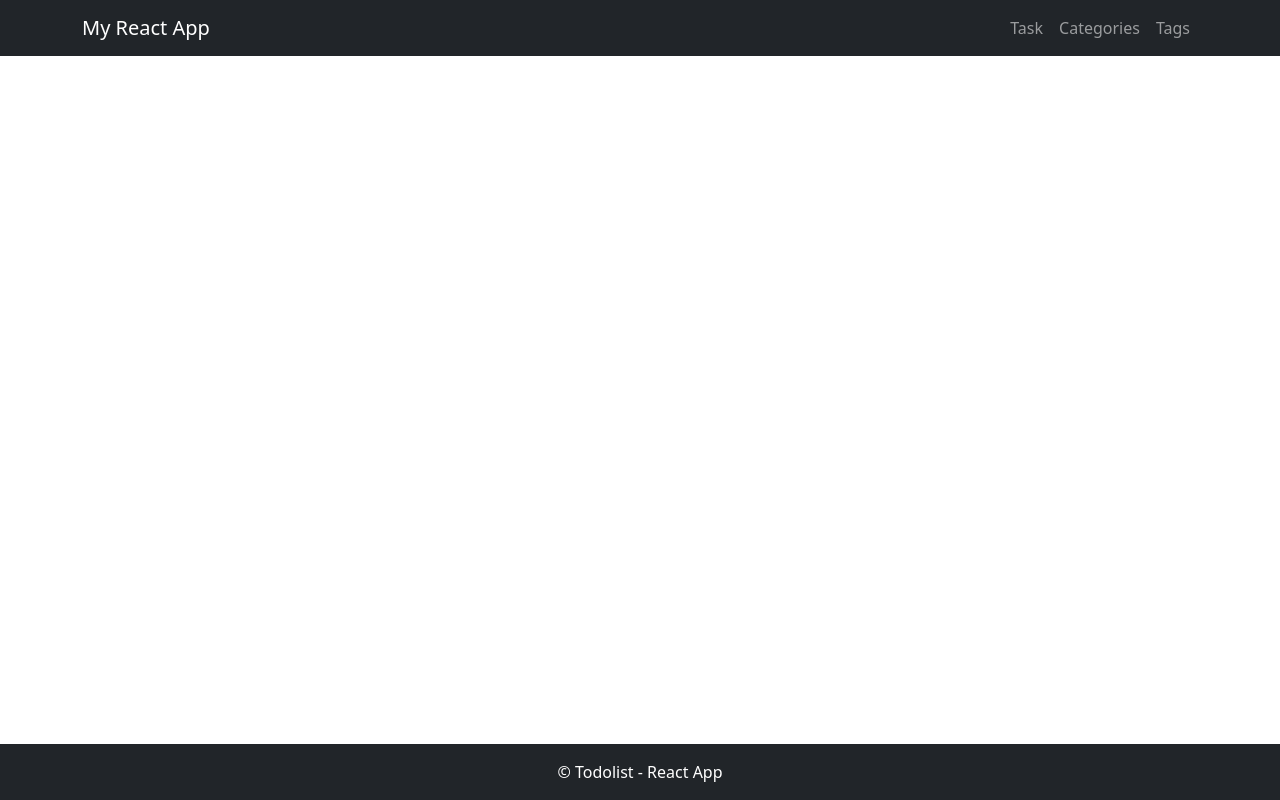
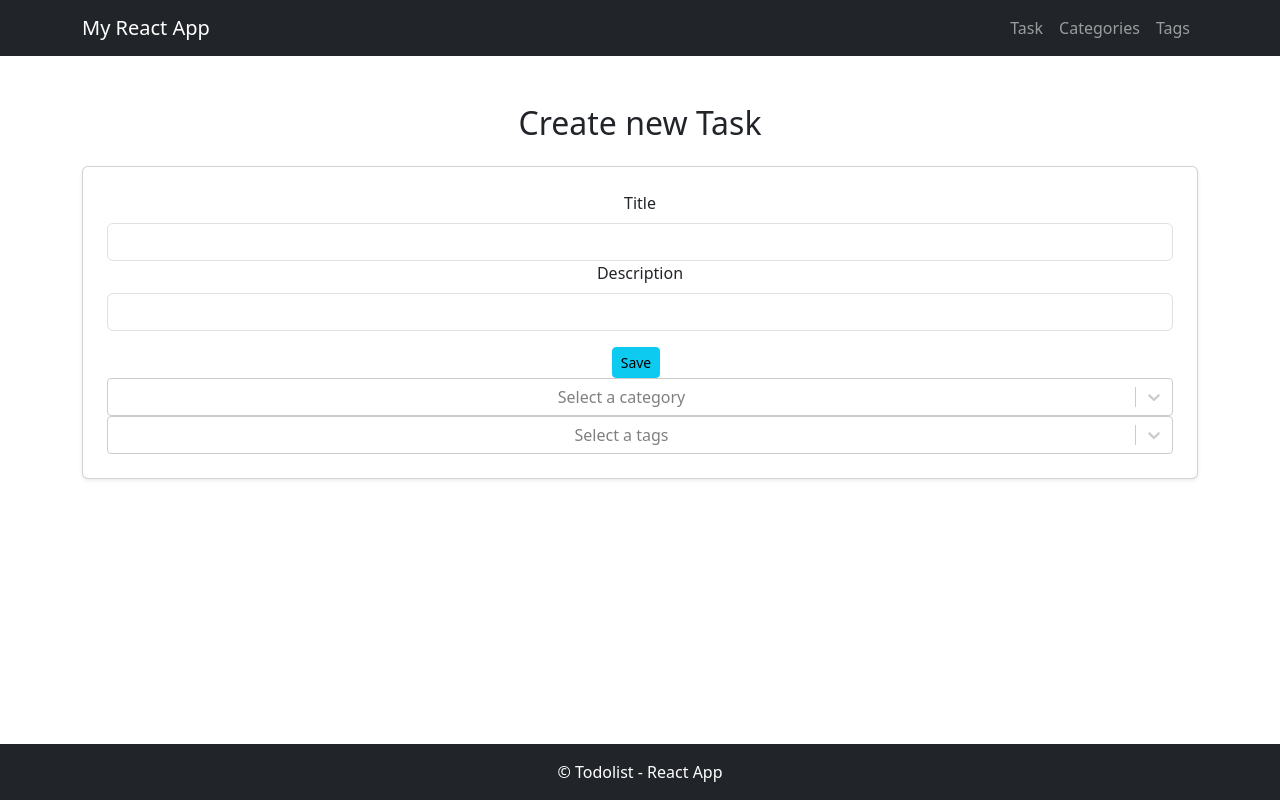
Before and after one commit to carmentenorio/proyecto-react-js, a React (Vite) app: page /tasks/create in a window 1280 px wide. Built offline with nearby package versions, Linux system fonts and the light colour scheme; no server answers.

Commit message:
PR-20:Implementation of list, view, edit, and delete taks methods (#13)

```diff
--- a/package.json
+++ b/package.json
@@ -14,7 +14,8 @@
     "react": "^19.1.1",
     "react-bootstrap": "^2.10.10",
     "react-dom": "^19.1.1",
-    "react-router-dom": "^7.9.3"
+    "react-router-dom": "^7.9.3",
+    "react-select": "^5.10.2"
   },
   "devDependencies": {
     "@eslint/js": "^9.36.0",
--- a/src/App.jsx
+++ b/src/App.jsx
@@ -11,6 +11,7 @@ import Tag from './pages/TagListPage';
 import TagView from './pages/TagViewPage';
 import TagUpdate from './pages/TagUpdate';
 import TagCreate from './pages/TagCreatePage';
+import TaskCreate from './pages/TaskCreatePage';
 
 function App() {
   return (
@@ -18,7 +19,8 @@ function App() {
       <NavigationBar />
       <main className="flex-fill w-100">
         <Routes>
-          <Route path="/task" element={<Task />} />
+          <Route path="/tasks" element={<Task />} />
+          <Route path="/tasks/create" element={<TaskCreate />} />
           <Route path="/categories" element={<Category />} />
           <Route path="/categories/:id/view" element={<CategoryView />} />
           <Route path="/categories/create" element={<CategoryCreate />} />
--- a/src/components/Navbar.jsx
+++ b/src/components/Navbar.jsx
@@ -6,11 +6,11 @@ function NavigationBar() {
     return (
         <Navbar bg="dark" variant="dark" expand="lg">
             <Container>
-                <Navbar.Brand href="/">My React App</Navbar.Brand>
+                <Navbar.Brand href="/tasks">My React App</Navbar.Brand>
                 <Navbar.Toggle aria-controls="basic-navbar-nav" />
                 <Navbar.Collapse id="basic-navbar-nav">
                     <Nav className="ms-auto">
-                        <Nav.Link href="/">Task</Nav.Link>
+                        <Nav.Link href="/tasks">Task</Nav.Link>
                         <Nav.Link href="/categories">Categories</Nav.Link>
                         <Nav.Link href="/tags">Tags</Nav.Link>
                     </Nav>
--- a/src/pages/CategoryListPage.jsx
+++ b/src/pages/CategoryListPage.jsx
@@ -29,7 +29,6 @@ function Category() {
   const handleView = (category) => navigate(`/categories/${category.id}/view`);
   const handleEdit = (category) => navigate(`/categories/${category.id}/edit`);
   const handleCreate = () => navigate(`/categories/create`);
-
   const handleDelete = (category) => {
     setSelectedCategory(category);
     setShowModal(true);
--- /dev/null
+++ b/src/pages/TaskCreatePage.jsx
@@ -0,0 +1,147 @@
+import { useState } from 'react';
+import { useEffect } from 'react';
+import { Modal, Button } from "react-bootstrap";
+import TaskService from '../services/TaskService';
+import CategoryService from '../services/CategoryService';
+import TagService from '../services/TagService';
+import { useNavigate } from 'react-router-dom';
+import Select from 'react-select';
+
+function TaskCreate() {
+    const [categories, setCategories] = useState([]);
+    const [tags, setTags] = useState([]);
+    const [showModal, setShowModal] = useState(false);
+    const navigate = useNavigate();
+    const [error, setError] = useState(null);
+    const [formData, setFormData] = useState({
+        name: "",
+        description: "",
+        category_id: null,
+        tags: [],
+    });
+
+    useEffect(() => {
+        const fetchData = async () => {
+            try {
+                const categoriesResponse = await CategoryService.getAll();
+                const tagsResponse = await TagService.getAll();
+                setCategories(categoriesResponse.data?.data || categoriesResponse.data || []);
+                setTags(tagsResponse.data?.data || []);
+            } catch (error) {
+                setError("Error loading categories/tags:", error);
+            }
+        };
+        fetchData();
+    }, []);
+
+    const handleSubmit = async (e) => {
+        e.preventDefault();
+        setError(null);
+
+        try {
+            const response = await TaskService.create(formData);
+            setShowModal(true);
+            setFormData({
+                title: "",
+                description: "",
+                category_id: null,
+                tags: [],
+            });
+        } catch (error) {
+            setError(error.message);
+        }
+    };
+
+    const handleChange = (e) => {
+        const { name, value } = e.target;
+        setFormData((prev) => ({
+            ...prev,
+            [name]: value,
+        }));
+    };
+
+    const handleClose = () => {
+        setShowModal(false);
+        navigate("/tasks");
+    };
+    return (
+        <div className="container mt-5">
+            <h2 className="mb-4 text-center">Create new Task</h2>
+
+            <div className="card shadow-sm p-4">
+                <form onSubmit={handleSubmit}>
+                    <div className="mb-3">
+                        <label className="form-label">Title</label>
+                        <input
+                            type="text"
+                            name="title"
+                            value={formData.title}
+                            onChange={handleChange}
+                            className="form-control"
+                            required
+                        />
+                        <label className="form-label">Description</label>
+                        <input
+                            type="text"
+                            name="description"
+                            value={formData.description}
+                            onChange={handleChange}
+                            className="form-control"
+                            required
+                        />
+                    </div>
+                    <button
+                        type="submit"
+                        className="btn btn-sm btn-info me-2"
+                    >
+                        Save
+                    </button>
+                    {error && <p className="text-danger mt-2">{error}</p>}
+
+                    <Select
+                        options={(categories || []).map((c) => ({
+                            value: c.id,
+                            label: c.name,
+                        }))}
+                        onChange={(opt) =>
+                            setFormData({
+                                ...formData,
+                                category_id: opt ? opt.value : null,
+                            })
+                        }
+                        placeholder="Select a category"
+                    />
+                    <Select
+                        isMulti
+                        options={(tags || []).map((t) => ({
+                            value: t.id,
+                            label: t.name,
+                        }))}
+                        onChange={(selected) =>
+                            setFormData({
+                                ...formData,
+                                tags: selected.map((t) => t.value),
+                            })
+                        }
+                        placeholder="Select a tags"
+                    />
+
+                </form>
+            </div>
+            <Modal show={showModal} onHide={handleClose} centered>
+                <Modal.Header closeButton>
+                    <Modal.Title>Task created</Modal.Title>
+                </Modal.Header>
+                <Modal.Body>The task was created successfully.</Modal.Body>
+                <Modal.Footer>
+                    <Button variant="primary" onClick={handleClose}>
+                        Accept
+                    </Button>
+                </Modal.Footer>
+            </Modal>
+        </div >
+    );
+
+}
+
+export default TaskCreate;
--- a/src/pages/TaskPage.jsx
+++ b/src/pages/TaskPage.jsx
@@ -9,15 +9,13 @@ function Task() {
   const taskAll = async () => {
     try {
       const data = await TaskService.getAll();
-      console.log("tasks:", data);
       setTasks(data.data);
     } catch (error) {
       console.log(error);
     }
   };
   const handleCreate = (tasks) => {
-
-    navigate('/task/create')
+    navigate('/tasks/create')
   };
 
   useEffect(() => {
@@ -42,6 +40,7 @@ function Task() {
               <th></th>
               <th scope="col">Title</th>
               <th scope="col">Description</th>
+              <th scope="col">           </th>
               <th scope="col">State</th>
               <th scope="col">Accions</th>
             </tr>
@@ -52,13 +51,41 @@ function Task() {
                 <tr key={task.id}>
                   <td>{index + 1}</td>
                   <td>{task.title}</td>
-                  <td>{task.description ?? "Sin descripción"}</td>
+                  <td>{task.description ?? "No description"}</td>
+                  <td>
+                    Categories: {task.category?.name || "Uncategorized"}<br />
+                    Tags:{" "}
+                    {task.tags && task.tags.length > 0
+                      ? task.tags.map((tag) => tag.name).join(", ")
+                      : "Sin tags"}
+
+                  </td>
                   <td>
                     {task.completed ? (
                       <span className="badge bg-success">Completed</span>
                     ) : (
                       <span className="badge bg-warning text-dark">Earring</span>
                     )}
+                  </td>
+                  <td className="text-center">
+                    <button
+                      className="btn btn-sm btn-info me-2"
+                      onClick={() => handleView(task)}
+                    >
+                      View
+                    </button>
+                    <button
+                      className="btn btn-sm btn-primary me-2"
+                      onClick={() => handleEdit(task)}
+                    >
+                      Edit
+                    </button>
+                    <button
+                      className="btn btn-sm btn-danger"
+                      onClick={() => handleDelete(task)}
+                    >
+                      Delete
+                    </button>
                   </td>
                 </tr>
               ))
--- a/src/services/TaskService.js
+++ b/src/services/TaskService.js
@@ -3,7 +3,6 @@ const TOKEN = "7|yakMVA4sHL7YiqicAfkSXeYZbcfod3MpGDuNPDQf0ac706e3";
 
 const getAll = async () => {
     try {
-
         const response = await fetch(`${API_URL}/tasks`, {
             method: "GET",
             headers: {
@@ -19,7 +18,21 @@ const getAll = async () => {
         console.error("Error en getAll():", error);
     }
 };
-
+const create = async (taskData) => {
+    try {
+        const response = await fetch(`${API_URL}/tasks`, {
+            method: "POST",
+            headers: {
+                "Content-Type": "application/json",
+                "Authorization": `Bearer ${TOKEN}`
+            },
+            body: JSON.stringify(taskData),
+        });
+        return await response.json();
+    } catch (error) {
+        console.log("Error in create", error);
+    }
+}
 export default {
-    getAll
+    getAll, create
 };
```
Also changed, not shown: 1 other file (tests, documents, lock files or other folders).
